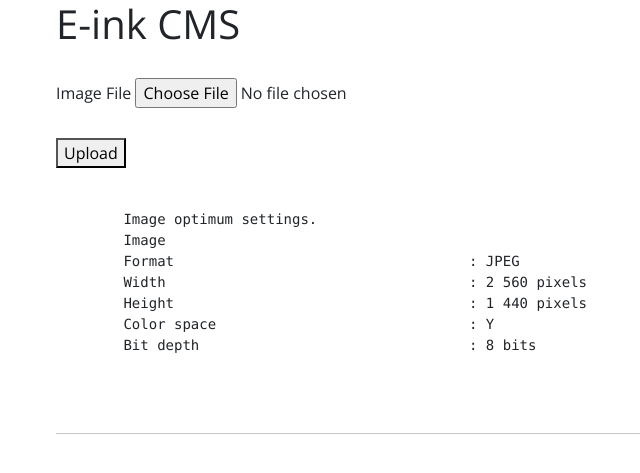
After one commit to nkwsy/eink_cms, a Flask app: page /upload in a window 1280 px wide. The commit adds this page. Shown: the top 473 px of the page, without its empty margins (184-824 px from the left). Run offline with Flask 3, Linux system fonts and the light colour scheme; some libraries are stand-ins or nearby versions.

Commit message:
added upload form

```diff
--- a/eink_gen/forms.py
+++ b/eink_gen/forms.py
@@ -48,6 +48,9 @@ class CalloutForm(FlaskForm):
     image_file = FileField('Image File')
     only_image = SelectField('Use image as whole box',choices=[('True','True'),('False','False')])
 
+class UploadForm(FlaskForm):
+    image_file = FileField('Image File', validators=[FileRequired()])
+    submit = SubmitField('Submit')
 
 class ImageForm(Form):
     name = StringField('Banner Name', [
--- a/eink_gen/templates/imageform.html
+++ b/eink_gen/templates/imageform.html
@@ -5,7 +5,10 @@
     <a class="btn btn-primary" href="/event">Event</a>
     <a class="btn btn-primary" href="/activity">Activity</a>
     <a class="btn btn-primary" href="/callout">Callout</a>
-    <a class="btn btn-primary" href="/generate">Generate</a>
+    <a class="btn btn-success" href="/generate">Generate</a>
+   </div>
+   <div class="col-lg-4">
+    <a class="btn btn-secondary" href="/upload">Upload</a>
    </div>
 </div>
 <div class="row">
--- /dev/null
+++ b/eink_gen/templates/uploadform.html
@@ -0,0 +1,19 @@
+{% extends "base.html" %}
+{% block content %}
+
+    {% from "_formhelpers.html" import render_field %}
+    <form class="pure-form pure-form-stacked" action="/upload" id="uploadForm" method=post enctype="multipart/form-data">
+            {{ form.csrf_token }}
+            {{ render_field(form.image_file) }}
+            <button type=submit class="pure-button pure-button-primary">Upload</button>
+    </form>
+    <pre><code>
+        Image optimum settings.
+        Image
+        Format                                   : JPEG
+        Width                                    : 2 560 pixels
+        Height                                   : 1 440 pixels
+        Color space                              : Y
+        Bit depth                                : 8 bits
+    </code></pre>
+{% endblock %}
--- a/eink_gen/views.py
+++ b/eink_gen/views.py
@@ -9,7 +9,7 @@ from dateutil import parser
 from flask import abort, render_template, flash, redirect, Blueprint
 from flask import request, session, url_for
 from werkzeug.utils import secure_filename
-from eink_gen.forms import ImageForm, get_logos, ActivityForm, CalloutForm, EventForm
+from eink_gen.forms import ImageForm, get_logos, ActivityForm, CalloutForm, EventForm, UploadForm
 from eink_gen.model import db, Banner, CellData
 
 from eink_gen.banner.banner import generate_banner
@@ -125,12 +125,19 @@ def _store_callout(data):
         callout.date = data.date
         callout.title = data.title
         callout.sub_text = data.sub_text
-        activity.url = data.url
+        callout.url = data.url
+        callout.image_file = data.image_file
+        callout.only_image = data.only_image
+
     else:
-        activity = CellData(data)
-        db.session.add(activity)
+        callout = CellData(data)
+        db.session.add(callout)
     db.session.commit()
 
+def _store_upload(data):
+    ul = CellData(data)
+    db.session.add(ul)
+    db.session.commit()
 @app.route('/login', methods=['GET', 'POST'])
 def login():
     user = None
@@ -352,8 +359,7 @@ def callout(bannerid=None):
                       image_file = filename,
                       only_image = only_image,
                         archived= False)
-
-        # _store_callout(callout)
+        _store_callout(callout)
 
         return redirect(url_for('app.index'))
         # try:
@@ -363,7 +369,47 @@ def callout(bannerid=None):
         #     abort(400)
 
     return render_template('calloutform.html', form=form)
-# @app.route('/', methods=['GET'])
+
+@app.route('/upload',methods=['GET', 'POST'])
+def upload():
+    form = UploadForm()
+    # if request.method == 'GET':
+        #TODO: get all old signs and display them. Allow user to choose to use an old one
+        # banner = Banner.query.filter_by(category=)
+        # if not banner:
+        #     abort(404)
+
+    # elif request.method == 'POST':
+    if request.method == 'POST':
+        category = 'upload'
+        image_file = request.files['image_file']
+        if image_file:
+            f = form.image_file.data
+            filename = secure_filename(f.filename)
+            f.save(os.path.join(os.path.join(basedir, 'static/'), 'out.jpg'))
+            f.save(os.path.join(os.path.join(basedir, 'banner/assets/images/archive/displays'), f'out_{datetime.datetime.now().strftime("%Y%m%d")}_{filename}'))
+            # f.save(os.path.join(app.config['UPLOAD_FOLDER'], filename))
+            # image_file.save(filename)
+        else:
+            filename = None
+        # form.image_file.data.save('uploads/' + filename)
+        upload = EventClass(category=category,
+                      image_file = filename,
+                        archived= False)
+
+        _store_upload(upload)
+
+        return redirect(url_for('app.index'))
+        # try:
+        #     outfile = generate_banner(callout)
+        # except Exception as exc:
+        #     logger.error('Error generating banner, exc: {}'.format(exc))
+        #     abort(400)
+
+    return render_template('uploadform.html', form=form)
+
+# Store banner / generate
+@app.route('/', methods=['GET'])
 @app.route('/generate')
 def gen_img():
     make_sign()
```
